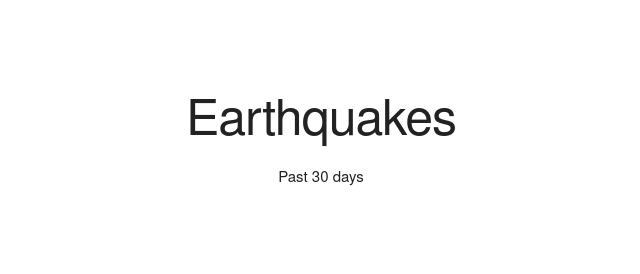
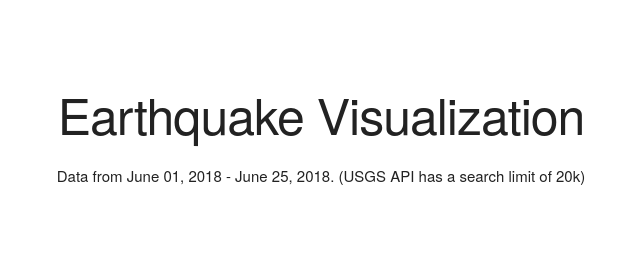
Before and after one commit to ilsetse/idv_earthquake, a Flask app: page / in a window 1280 px wide. Shown: the top 274 px of the page, without its empty margins (359-999 px from the left). Run offline with Flask 2, Linux system fonts and the light colour scheme; some libraries are stand-ins or nearby versions.

Commit message:
updated data and added notice

```diff
--- a/src/static/js/heatmap.js
+++ b/src/static/js/heatmap.js
@@ -236,7 +236,7 @@ function getCoordinates(){
   // use uncompressed JQuery, not slim minified!
   $.ajax({
     //url: 'static/data/aug_01_earthquake_data.json',
-    url: 'https://earthquake.usgs.gov/fdsnws/event/1/query?format=geojson&updatedafter=2018-04-01',
+    url: 'https://earthquake.usgs.gov/fdsnws/event/1/query?format=geojson&starttime=2018-06-01&endtime=2018-06-25',
     success: function(data) {
       globalData = data;
       loadData(globalData, globalCsv, globalFilters);
--- a/src/templates/index.html
+++ b/src/templates/index.html
@@ -17,8 +17,8 @@
 
   <body>
     <div class='container' style='margin:5% auto;'>
-      <h1 style='text-align:center;'>Earthquakes</h1>
-      <p style='text-align:center;'>Past 30 days</p>
+      <h1 style='text-align:center;'>Earthquake Visualization</h1>
+      <p style='text-align:center;'>Data from June 01, 2018 - June 25, 2018. (USGS API has a search limit of 20k)</p>
     </div> <!-- endof container -->
 
     <div class='row'>
```
